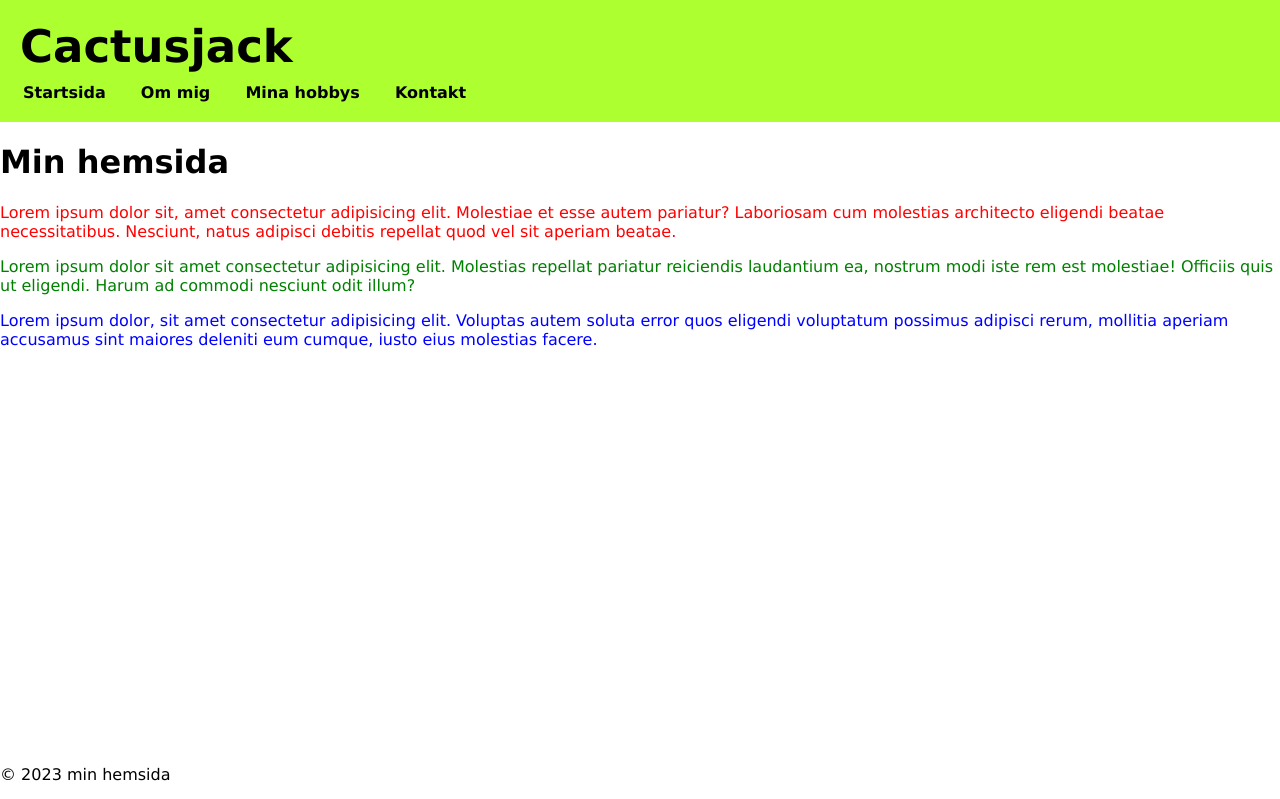
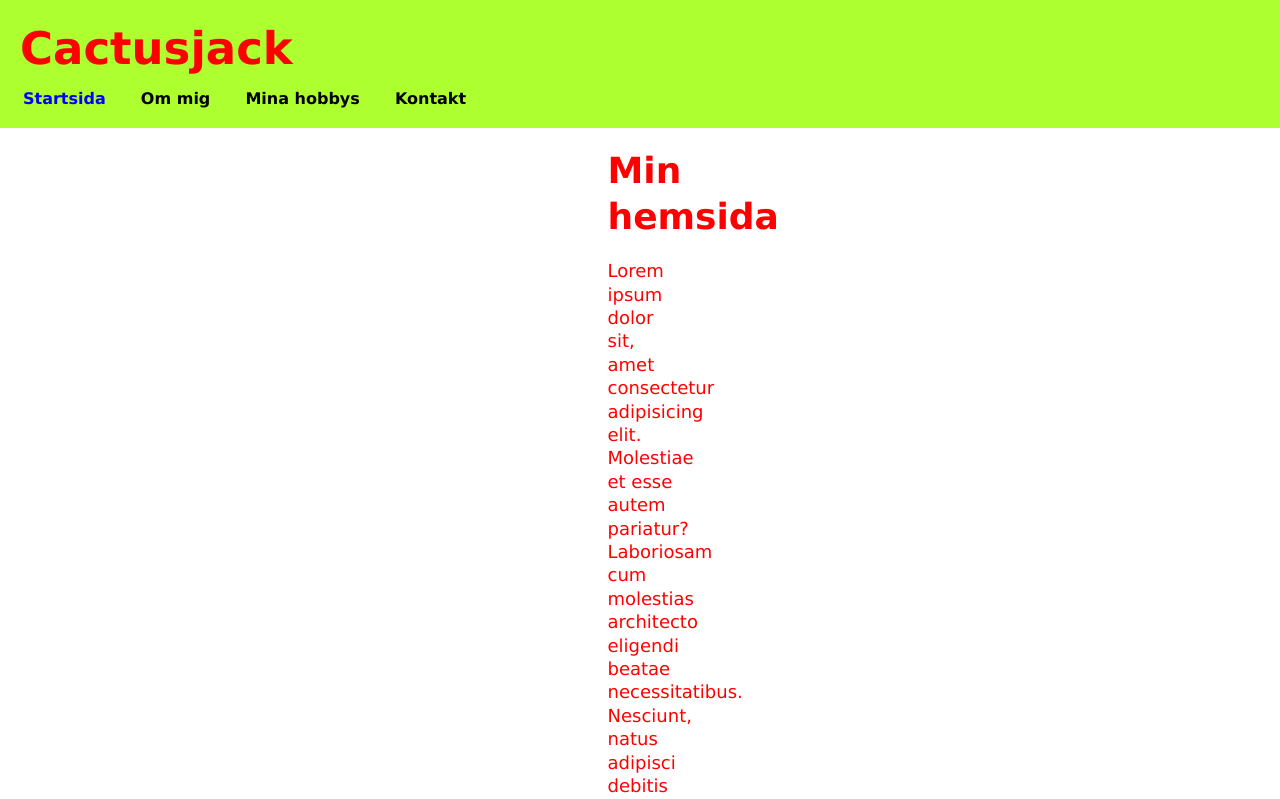
Before and after one commit to 4yourztruly/HTMLCSS, a plain HTML site: page index.html in a window 1280 px wide. Shown: the top 799 px of the page. Drawn offline with Linux system fonts and the light colour scheme.

Commit message:
Hemsida V1.03

```diff
--- a/style.css
+++ b/style.css
@@ -61,3 +61,32 @@ header nav a {
         text-decoration: none;
         font-weight: bold;
 }
+
+Header nav a:hover {
+
+    color:pink;
+}
+
+header nav a.active {
+
+    color:blue;
+}
+
+h1, h2 {
+
+    color:red;
+    font-family:Verdana;
+    line-height:130%;
+    margin: 0 auto;
+    max-width:65px;
+}
+
+main {
+
+    padding: 20px;
+    font-family:verdana;
+    font-size: 18px;
+    line-height: 130%;
+    margin: 0 auto;
+    max-width: 65px;
+}
```
Also changed, not shown: images/git kommandon.jpg (added), images/terminal kommandon.png (added), images/windows kommandon.png (added).
